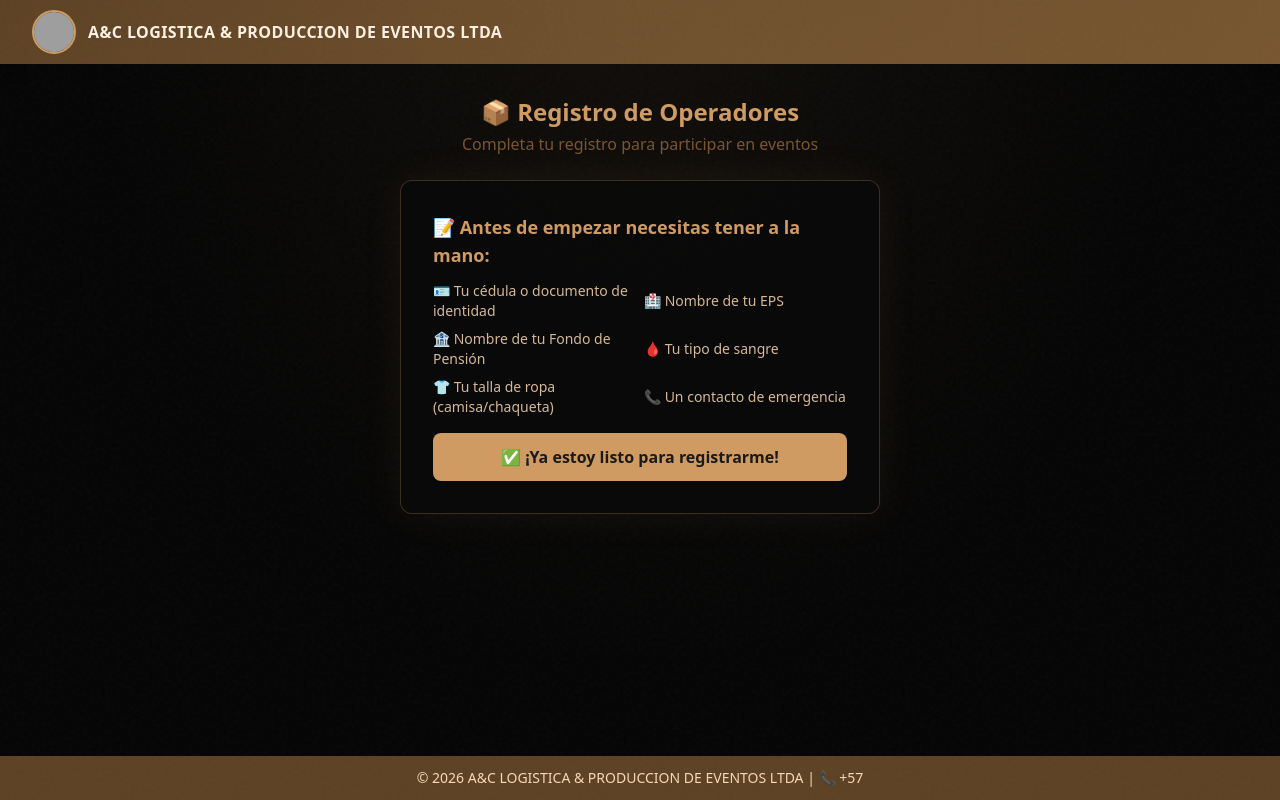
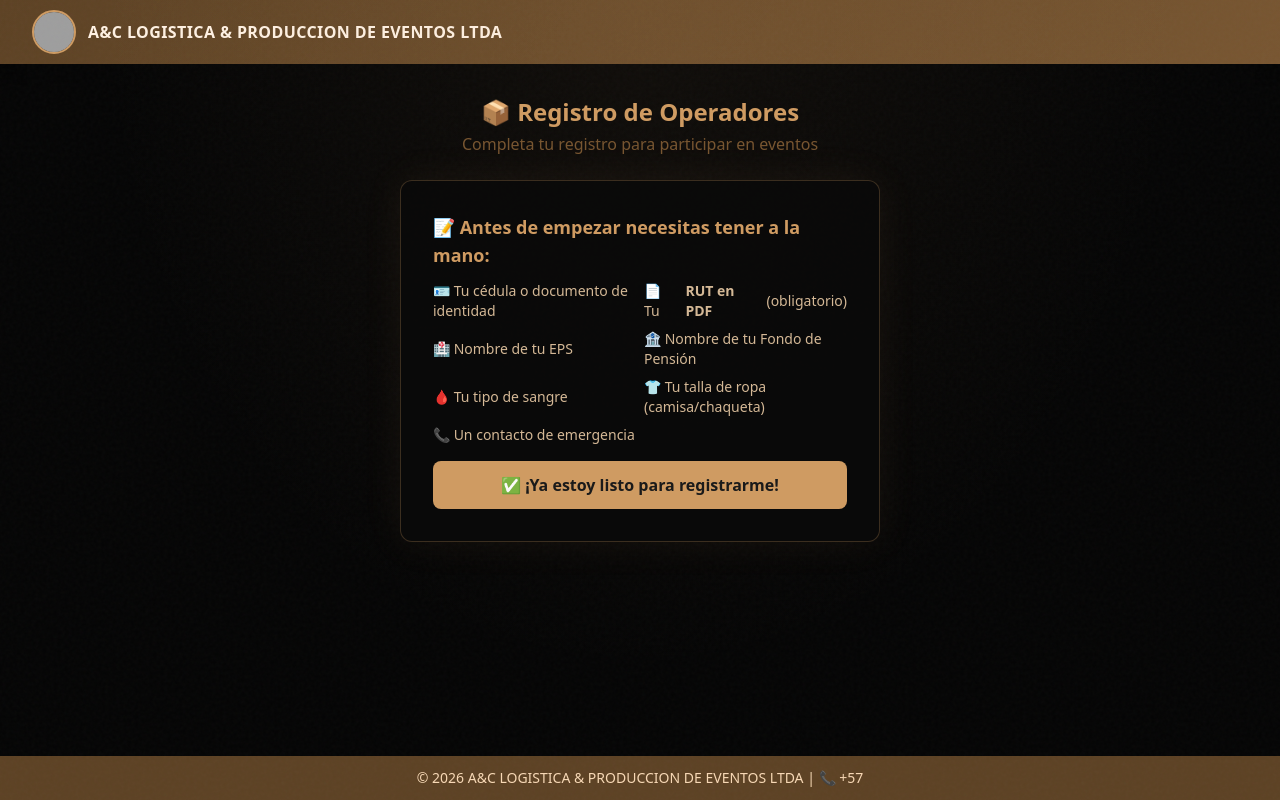
Before and after one commit to ElSantiago31/logistica, a Python web app: template backend/app/templates/landing/index.html in a window 1280 px wide. Run offline with Jinja, Linux system fonts and the light colour scheme; the template is opened without the code that fills it, so the values that code supplies are empty; some libraries are stand-ins or nearby versions; grey boxes are pictures that could not be loaded.

Commit message:
feat: subida de RUT obligatorio en formulario de registro publico

```diff
--- a/backend/app/templates/landing/index.html
+++ b/backend/app/templates/landing/index.html
@@ -88,6 +88,7 @@
         <h2 class="text-lg font-semibold mb-3" style="color:#cf9b62">📝 Antes de empezar necesitas tener a la mano:</h2>
         <div class="grid grid-cols-1 sm:grid-cols-2 gap-2 text-sm" style="color:#d4b896">
             <div class="flex items-center gap-2">🪪 Tu cédula o documento de identidad</div>
+            <div class="flex items-center gap-2">📄 Tu <strong>RUT en PDF</strong> (obligatorio)</div>
             <div class="flex items-center gap-2">🏥 Nombre de tu EPS</div>
             <div class="flex items-center gap-2">🏦 Nombre de tu Fondo de Pensión</div>
             <div class="flex items-center gap-2">🩸 Tu tipo de sangre</div>
@@ -480,6 +481,26 @@
                 <p id="photo-error" class="text-red-500 text-xs mt-2 hidden">⚠️ La foto es obligatoria para registrarte</p>
             </div>
 
+            <!-- RUT obligatorio (PDF) -->
+            <div class="border border-gray-200 rounded-lg p-4">
+                <label class="block text-sm font-medium text-gray-700 mb-2">📄 Tu RUT (Obligatorio) *</label>
+                <p class="text-xs text-gray-500 mb-3">Sube tu Registro Único Tributario en formato PDF. El administrador lo revisará antes de aprobar tu cuenta.</p>
+                <button type="button" id="rut-select-btn" onclick="document.getElementById('rut-input').click()"
+                    class="w-full py-4 rounded-lg font-semibold transition text-center cursor-pointer"
+                    style="background:rgba(207,155,98,0.1);border:2px dashed rgba(207,155,98,0.3);color:#cf9b62">
+                    📄 Selecciona tu RUT en PDF<br>
+                    <span class="text-xs" style="color:rgba(207,155,98,0.5)">Toca aquí · Solo PDF · Máximo 10MB</span>
+                </button>
+                <input type="file" id="rut-input" accept="application/pdf" class="hidden">
+                <div id="rut-preview" class="hidden mt-3 text-center">
+                    <p class="text-sm" style="color:#cf9b62">✅ RUT cargado: <strong id="rut-file-name"></strong></p>
+                    <button type="button" onclick="document.getElementById('rut-input').click()" class="block mx-auto mt-2 text-xs" style="color:#cf9b62">
+                        ↻ Cambiar RUT
+                    </button>
+                </div>
+                <p id="rut-error" class="text-red-500 text-xs mt-2 hidden">⚠️ El RUT en PDF es obligatorio para registrarte</p>
+            </div>
+
             <div id="summary" class="bg-gray-50 rounded-lg p-4 space-y-2 text-sm"></div>
 
             <div class="bg-blue-50 border border-blue-200 rounded-lg p-4">
@@ -705,6 +726,13 @@ async function submitForm() {
         return;
     }
 
+    // Validate RUT is present (before disabling button)
+    if (!window._operatorRutData) {
+        showToast('Debes subir tu RUT en PDF para registrarte', 'error');
+        goToStep(3);
+        return;
+    }
+
     const btn = document.getElementById('submit-btn');
     const text = document.getElementById('submit-text');
     const spinner = document.getElementById('submit-spinner');
@@ -735,6 +763,7 @@ async function submitForm() {
         shirt_size: document.getElementById('shirt_size').value || undefined,
         jacket_size: document.getElementById('jacket_size').value || undefined,
         photo_data: window._operatorPhotoData || undefined,
+        rut_data: window._operatorRutData || undefined,
     };
 
     // Collect selected experience roles
@@ -744,6 +773,13 @@ async function submitForm() {
     // Validate photo is present
     if (!data.photo_data) {
         showToast('Debes subir tu foto para registrarte', 'error');
+        goToStep(3);
+        return;
+    }
+
+    // Validate RUT is present
+    if (!data.rut_data) {
+        showToast('Debes subir tu RUT en PDF para registrarte', 'error');
         goToStep(3);
         return;
     }
@@ -920,5 +956,40 @@ function handlePhotoFile(file) {
     };
     reader.readAsDataURL(file);
 }
+
+// ===== RUT UPLOAD (Step 3 - mandatory PDF) =====
+window._operatorRutData = null;
+const _rutInput = document.getElementById('rut-input');
+const _rutPreview = document.getElementById('rut-preview');
+const _rutError = document.getElementById('rut-error');
+const _rutFileName = document.getElementById('rut-file-name');
+
+_rutInput.addEventListener('change', function(e) {
+    if (e.target.files && e.target.files[0]) handleRutFile(e.target.files[0]);
+});
+
+function handleRutFile(file) {
+    if (file.type !== 'application/pdf') {
+        showToast('El RUT debe ser un archivo PDF', 'error');
+        _rutError.classList.remove('hidden');
+        return;
+    }
+    if (file.size > 10 * 1024 * 1024) {
+        showToast('El PDF supera 10MB', 'error');
+        _rutError.classList.remove('hidden');
+        return;
+    }
+    const reader = new FileReader();
+    reader.onload = function(ev) {
+        window._operatorRutData = ev.target.result;
+        _rutFileName.textContent = file.name;
+        _rutPreview.classList.remove('hidden');
+        _rutError.classList.add('hidden');
+    };
+    reader.onerror = function() {
+        showToast('Error leyendo el PDF. Intenta con otro archivo.', 'error');
+    };
+    reader.readAsDataURL(file);
+}
 </script>
 {% endblock %}
```
Also changed, not shown: backend/app/templates/landing/success.html (+17 -24 lines).
